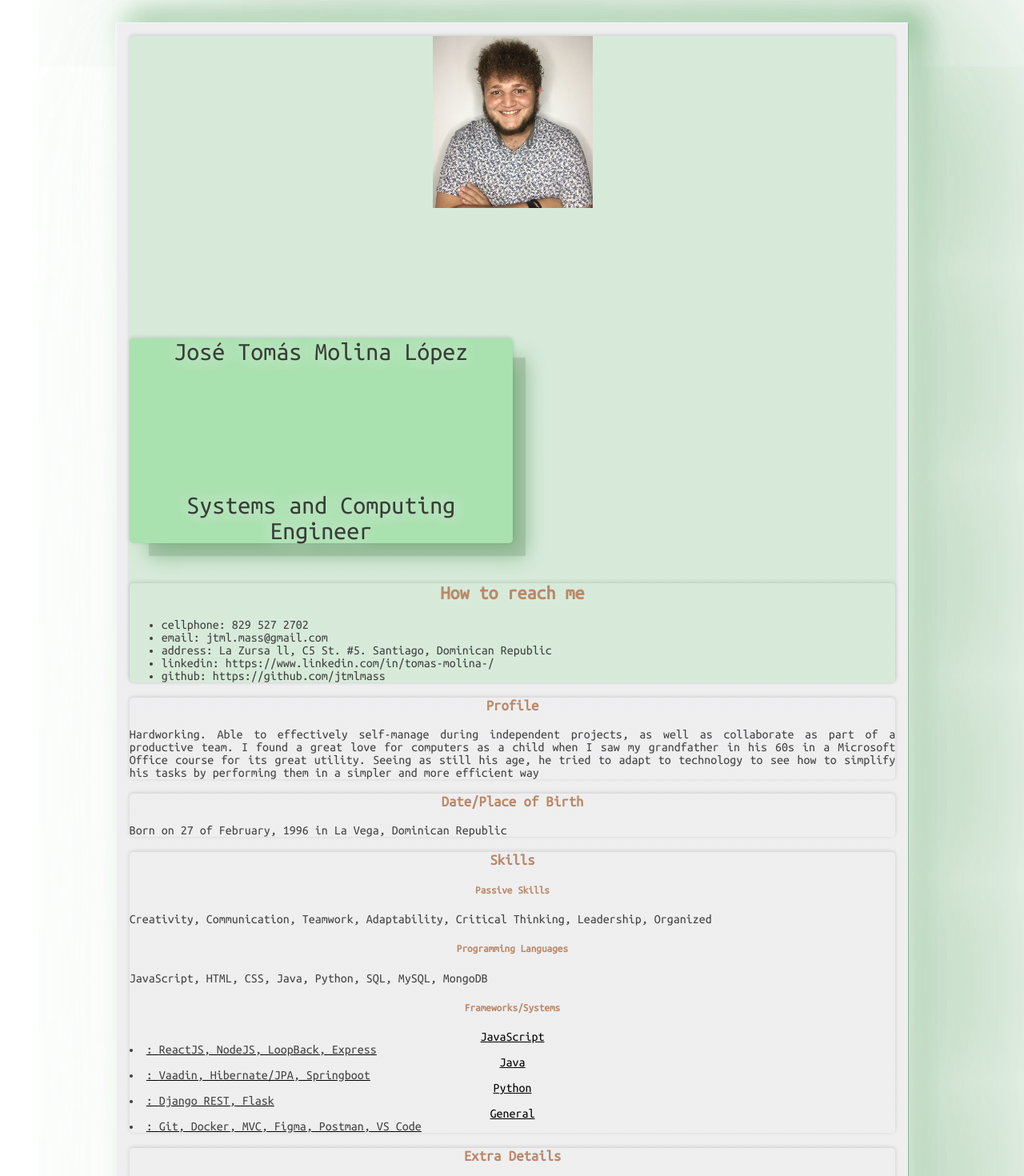
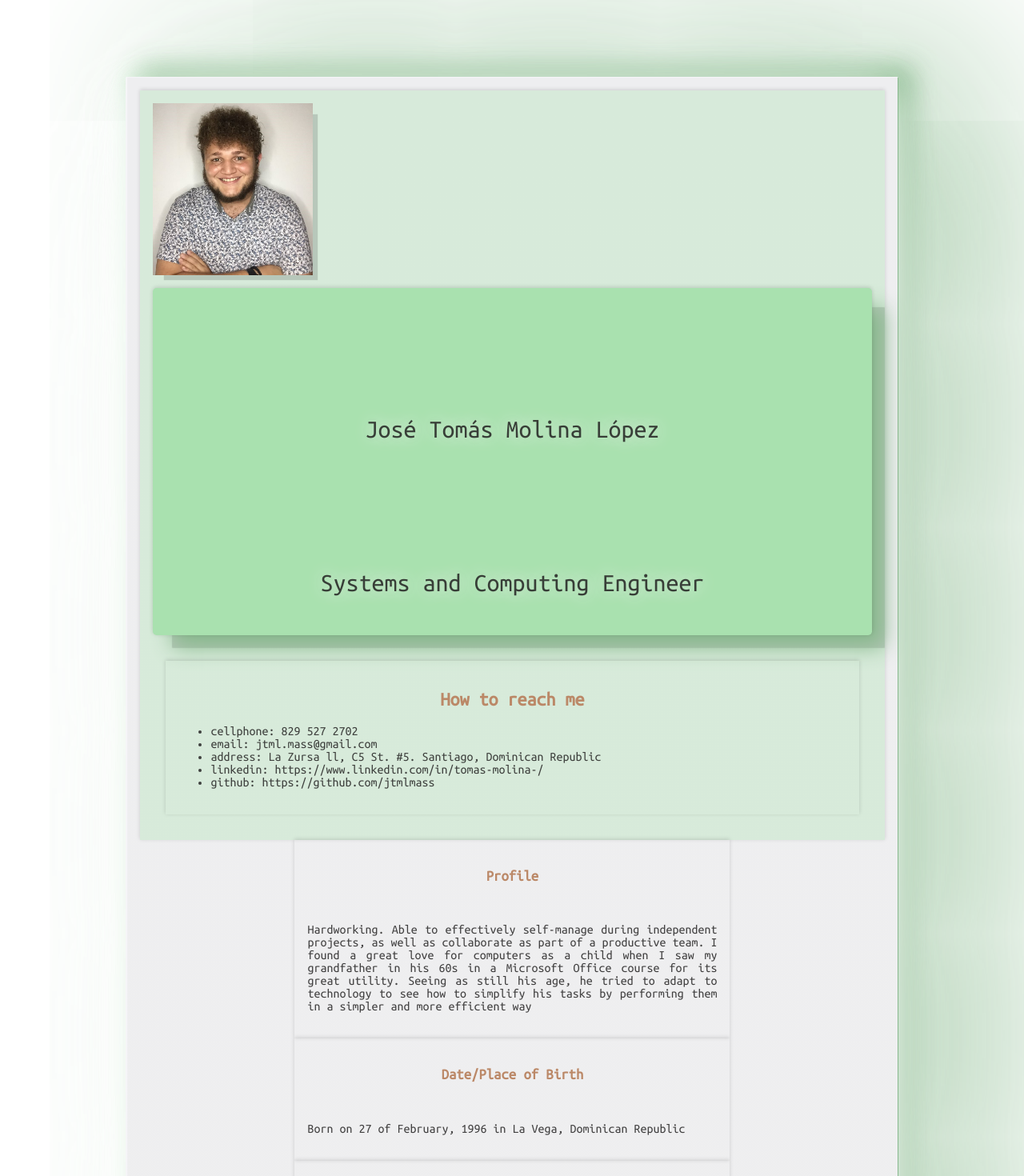
Before and after one commit to tomasjml/cv-tomas-molina, a React (Create React App) app: page / in a window 1280 px wide. Shown: the part 160-1630 px from the top of the page at 80% size. Built offline with nearby package versions, Linux system fonts and the light colour scheme.

Commit message:
Add info primary and secundary to components

```diff
--- a/src/App.js
+++ b/src/App.js
@@ -26,10 +26,7 @@ function App() {
   return (
     <div className="App">
       <div className="paper">
-        <div className="row">
         <IdentificationInfo name={name} dedication={dedication} yourImage={tomasMolina}/>
-        </div>
-        <div className="row">
         <ProfileInfo info={profileDescription}/>
         <BirthInfo birthDate={birthDate} birthPlace={birthPlace}/>
         <SkillsInfo codingData={codingData.join(", ")} frameData={frameData} passiveData={passiveData.join(", ")}/>
@@ -38,7 +35,6 @@ function App() {
         <EducationalInfo educationalData={educationalData}/>
       </div>
     </div>
-    </div>
   );
 }
 
--- a/src/components/birth-info/BirthInfo.js
+++ b/src/components/birth-info/BirthInfo.js
@@ -2,7 +2,7 @@ import React from 'react';
 
 const BirthInfo = ({birthDate, birthPlace}) => {
     return (
-        <div className="info">
+        <div className="info info__secundary">
             <h3>Date/Place of Birth</h3>
             <p>Born on {birthDate} in {birthPlace}</p>
         </div>
--- a/src/components/career-info/CareerInfo.js
+++ b/src/components/career-info/CareerInfo.js
@@ -2,7 +2,7 @@ import React from 'react';
 
 const CareerInfo = ({careerData}) => {
     return (
-        <div className="info">
+        <div className="info info__secundary">
             <h3>Career Summary</h3>
             {careerData.map((job) => {
                 return (
--- a/src/components/educational-info/EducationalInfo.js
+++ b/src/components/educational-info/EducationalInfo.js
@@ -2,7 +2,7 @@ import React from 'react';
 
 const EducationalInfo = ({educationalData}) => {
     return (
-        <div className="info">
+        <div className="info info__secundary">
             <h3>Educational Training</h3>
             {educationalData.map((education) => {
                 return (
--- a/src/components/extra-details/ExtraDetails.js
+++ b/src/components/extra-details/ExtraDetails.js
@@ -2,7 +2,7 @@ import React from 'react';
 
 const ExtraDetails = ({detailsData}) => {
     return (
-        <div className="info">
+        <div className="info info__secundary">
             <h3>Extra Details</h3>
             <p>{detailsData}</p>
         </div>
--- a/src/components/identification-info/IdentificationInfo.css
+++ b/src/components/identification-info/IdentificationInfo.css
@@ -7,10 +7,12 @@
     /* The second layer shadow */ 20px 20px 1px -4px rgba(0, 0, 0, 0.15);
   /* Padding for demo purposes */
   /* padding: 1em; */
-  height: 15%;
-  width: 50%;
   border-color: var(--brown);
   border-radius: 0.3em;
+}
+
+.avatar {
+  box-shadow: 10px 10px 1px -4px rgba(0, 0, 0, 0.15);
 }
 
 .avatar,
--- a/src/components/identification-info/IdentificationInfo.js
+++ b/src/components/identification-info/IdentificationInfo.js
@@ -7,17 +7,11 @@ import {
 
 const IdentificationInfo = ({name, dedication, yourImage}) => {
     return (
-        <header className="info green-transparent">
-            <div className="avatar">
-                <img src={yourImage} alt={"A picture of: " + name} width="200" height="215"/>
-            </div>
+        <header className="info info__primary green-transparent">
+            <img src={yourImage} alt={"A picture of: " + name} width="200" height="215" className="avatar"/>
             <div className="terminal">
-                <div className="row">
-                    <h1>{name}</h1>
-                </div>
-                <div className="row">
-                    <h1>{dedication}</h1>
-                </div>
+                <h1>{name}</h1>
+                <h1>{dedication}</h1>
             </div>
             <ContactInfo contactData={contactData} />
         </header>
--- a/src/components/profile-info/ProfileInfo.js
+++ b/src/components/profile-info/ProfileInfo.js
@@ -1,6 +1,6 @@
 const ProfileInfo = ({info}) => {
     return (
-        <div className="info">
+        <div className="info info__secundary">
             <h3>Profile</h3>
             <p>{info}</p>
         </div>
--- a/src/components/skills-info/SkillsInfo.js
+++ b/src/components/skills-info/SkillsInfo.js
@@ -2,7 +2,7 @@ import React from 'react';
 
 const SkillsInfo = ({codingData, frameData, passiveData}) => {
     return (
-        <div className="info">
+        <div className="info info__secundary">
             <h3>Skills</h3>
             <div className="row">
                 <div className="col">
--- a/src/index.css
+++ b/src/index.css
@@ -16,23 +16,42 @@
   /* Effects */
   --hover-inside-sm: 0.98;
   --hover-outside-sm: 1.05;
+  --boder-radius-sm: 0.3em;
 }
 
 .App {
   font-family: "Ubuntu Mono", monospace;
   align-items: center;
   display: grid;
+  margin: 1em;
 }
 
 .info {
   box-shadow: 0 -1px 5px rgba(0, 0, 0, 0.15);
-  border-radius: 0.3em;
+  border-radius: var(--border-radius-sm);
   -webkit-transition: all 0.5s ease;
   -moz-transition: all 0.5s ease;
   -ms-transition: all 0.5s ease;
   -o-transition: all 0.5s ease;
   transition: all 0.5s ease;
   backface-visibility: hidden;
+  padding: 1em;
+  margin: 1em;
+}
+
+.info__primary {
+  max-width: 64em;
+  margin: 0 auto;
+  display: grid;
+  grid-gap: 1rem;
+}
+
+.info__secundary {
+  max-width: 32em;
+  margin: 0 auto;
+  display: grid;
+  grid-gap: 1em;
+  grid-template-columns: repeat(auto-fit, minmax(300px, 1fr));
 }
 
 .green-transparent {
@@ -95,6 +114,8 @@
   width: 85%;
   height: 90%;
   padding: 1em;
+
+  border-radius: var(--border-radius-sm);
 
   background: var(--white);
   background: -moz-linear-gradient(
```
Lines whose indentation alone changed are shown as unchanged.
